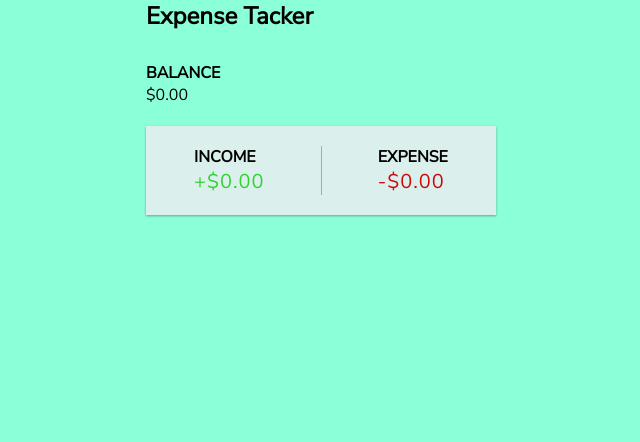
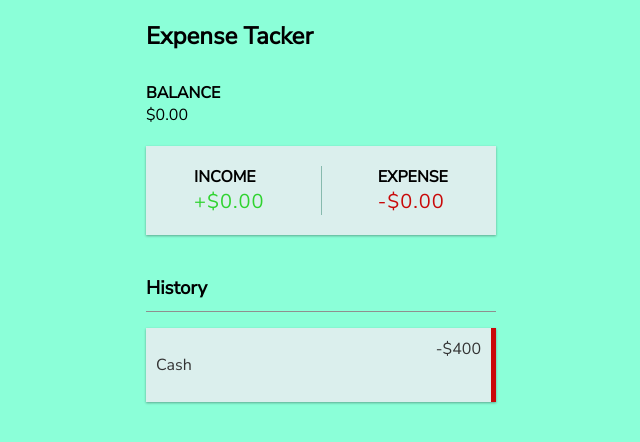
Before and after one commit to amadi5892/Expense-Tracker, a React (Create React App) app: page / in a window 1280 px wide. Shown: the top 442 px of the page, without its empty margins (319-959 px from the left). Built offline with nearby package versions, Linux system fonts and the light colour scheme.

Commit message:
created TransactionList component

```diff
--- a/src/App.css
+++ b/src/App.css
@@ -1,6 +1,5 @@
 * {
-  margin: 0;
-  padding: 0;
+
   box-sizing: border-box;
 }
 
@@ -18,3 +17,14 @@ body {
   margin: 30px auto;
   width: 350px;
 }
+
+h4 {
+  margin: 0;
+  text-transform: uppercase;
+}
+
+h3 {
+  border-bottom: 1px solid rgb(143, 143, 143);
+  padding-bottom: 10px;
+  margin: 40px 0 10px;
+}
--- a/src/App.js
+++ b/src/App.js
@@ -1,6 +1,7 @@
 import Header from './components/header.components';
 import Balance from './components/Balance/balance.component';
 import IncomeExpense from './components/IncomeExpense/IncomeExpense.component';
+import TransactionList from './components/TransactionList/TransactionList.component';
 
 import './App.css';
 
@@ -11,6 +12,7 @@ function App() {
       <div className="container">
         <Balance />
         <IncomeExpense />
+        <TransactionList />
       </div>
     </div>
   );
--- a/src/components/IncomeExpense/IncomeExpense.styles.css
+++ b/src/components/IncomeExpense/IncomeExpense.styles.css
@@ -1,11 +1,6 @@
 :root {
     --box-shadow: 0 1px 3px rgba(0, 0, 0, 0.12), 0 1px 2px rgba(0, 0, 0, 0.24);
   }
-
-h4 {
-    margin: 0;
-    text-transform: uppercase;
-}
 
 .incomeExpense-container {
     display: flex;
--- /dev/null
+++ b/src/components/TransactionList/TransactionList.component.jsx
@@ -0,0 +1,20 @@
+import React from 'react'
+
+import './TransactionList.styles.css';
+
+const TransactionList = () => {
+  return (
+    <div>
+      <h3>
+        History
+      </h3>
+      <ul className="list">
+        <li className="minus" >
+            <p>Cash</p><span>-$400</span><button className='delete-btn' >x</button>
+        </li>
+      </ul>
+    </div>
+  )
+}
+
+export default TransactionList
--- /dev/null
+++ b/src/components/TransactionList/TransactionList.styles.css
@@ -0,0 +1,49 @@
+:root {
+    --box-shadow: 0 1px 3px rgba(0, 0, 0, 0.12), 0 1px 2px rgba(0, 0, 0, 0.24);
+  }
+
+.list {
+    list-style-type: none;
+    padding: 0;
+    margin-bottom: 40px;
+}
+
+.list li {
+    background-color: rgb(219, 239, 237);
+    box-shadow: var(--box-shadow);
+    color: #333;
+    display: flex;
+    flex-direction: row;
+    justify-content: space-between;
+    position: relative;
+    padding: 10px;
+    margin: 10px 0;
+}
+
+.list li.plus {
+    border-right: 5px solid rgb(47, 211, 47);
+}
+
+.list li.minus {
+    border-right: 5px solid rgb(201, 9, 9);
+}
+
+.delete-btn {
+    cursor: pointer;
+    background-color: #e74c3c;
+    border: 0;
+    color: #fff;
+    font-size: 20px;
+    line-height: 20px;
+    padding: 2px 5px;
+    position: absolute;
+    top: 50%;
+    left: 0;
+    transform: translate(-100%, -50%);
+    opacity: 0;
+    transition: opacity 0.3s ease;
+}
+
+.list li:hover .delete-btn {
+    opacity: 1;
+}
```
